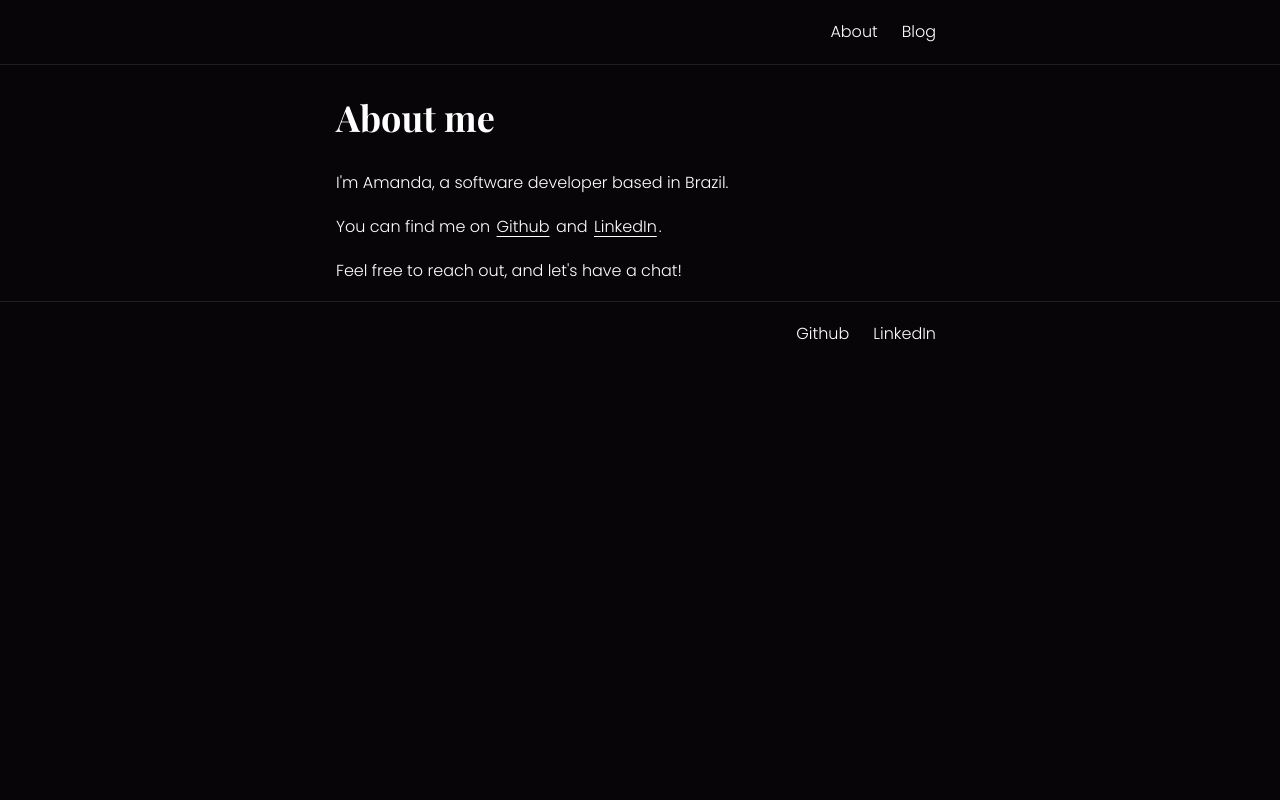
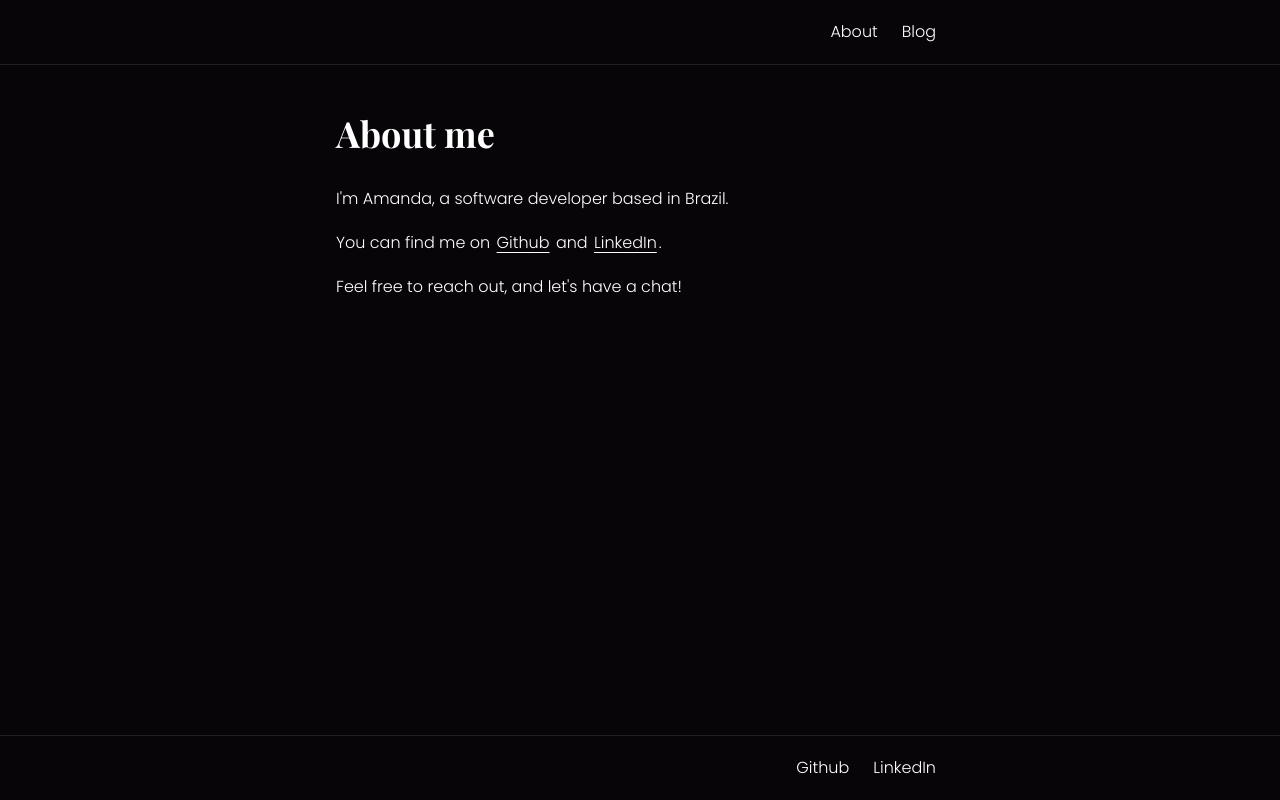
Before and after one commit to amandatz/amandatz.github.io, a Next.js app: page /about in a window 1280 px wide. Built offline with nearby package versions, Linux system fonts and the light colour scheme; a web font is replaced by a local one.

Commit message:
- Footer to the bottom

```diff
--- a/src/app/layout.tsx
+++ b/src/app/layout.tsx
@@ -13,8 +13,8 @@ export default function RootLayout({
   children: React.ReactNode
 }) {
   return (
-    <html lang='en' className='scroll-smooth'>
-      <body className='relative bg-black text-white'>
+    <html lang='en' className='scroll-smooth min-h-full flex flex-col'>
+      <body className='flex flex-col flex-1 relative bg-black text-white'>
         <Header />
         {children}
         <Footer />
--- a/src/components/Container/MainContainer.tsx
+++ b/src/components/Container/MainContainer.tsx
@@ -5,8 +5,8 @@ type ContainerProps = {
 }
 
 const Container = ({ children }: ContainerProps) => {
-    return <main className='container w-full my-4 mx-auto'>
-        <div className=''>{children}</div>
+    return <main className='container flex-1 w-full my-4 mx-auto'>
+        <div>{children}</div>
     </main>
 }
 
--- a/src/styles/main.css
+++ b/src/styles/main.css
@@ -15,10 +15,6 @@
   box-sizing: border-box;
   text-decoration: none;
   text-rendering: optimizeLegibility;
-}
-
-html {
-  scroll-behavior: smooth;
 }
 
 p, span, a, li, input, textarea, button {
```
